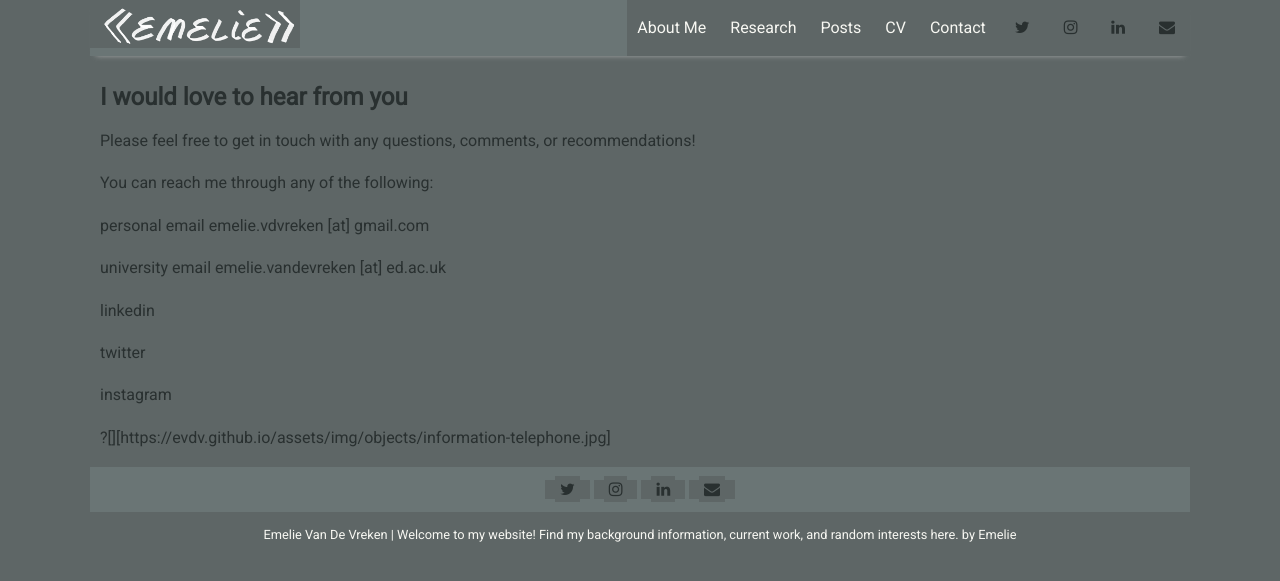
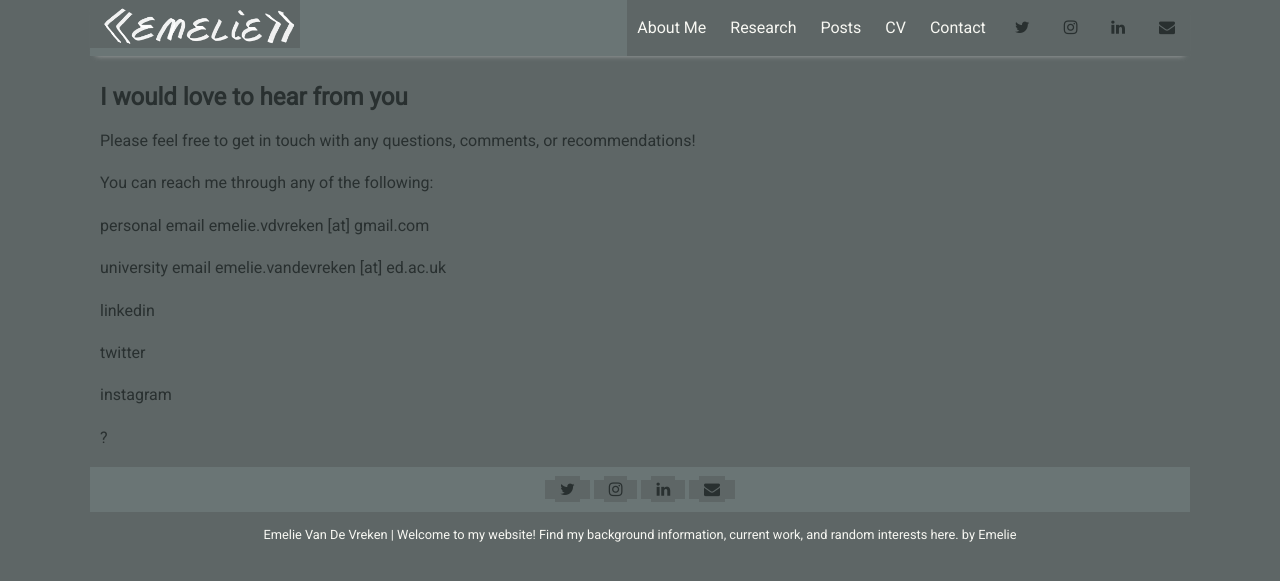
Before and after one commit to evdv/evdv.github.io, a Jekyll site: the page built from _pages/contact.md, in a window 1280 px wide. Shown: the top 581 px of the page. Built offline with Jekyll 4.4.1, drawn with Linux system fonts in a browser that asks for light colours; nearby versions of some CDN libraries.

Commit message:
Fix image syntax

```diff
--- a/_pages/contact.md
+++ b/_pages/contact.md
@@ -20,4 +20,4 @@
 
 instagram
 
-?[][{{ site.github.url }}/assets/img/objects/information-telephone.jpg]
+?[]({{ site.github.url }}/assets/img/objects/information-telephone.jpg)
```
